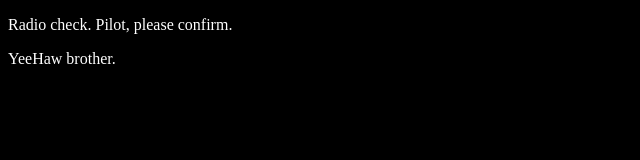
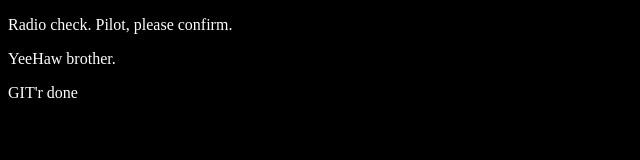
Before and after one commit to Quombus/git-studio, a plain HTML site: page index.html in a window 1280 px wide. Shown: the full height of the page, 0-640 px from the left. Drawn offline with Linux system fonts and the light colour scheme.

Commit message:
gitr done

```diff
--- a/index.html
+++ b/index.html
@@ -6,5 +6,6 @@
    <body>
       <p>Radio check. Pilot, please confirm.</p>
       <p>YeeHaw brother.</p>
+      <p>GIT'r done</p>
    </body>
 </html>
```
